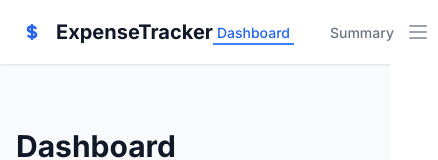
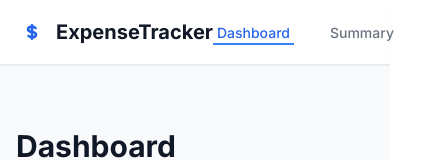
Before and after one commit to kaydee0502/expense-tracker, a Next.js app: page / in a window 390 px wide. Shown: the top 160 px of the page, 438 px wide, since content can reach past the window. Built offline with nearby package versions, Linux system fonts and the light colour scheme; no server answers.

Commit message:
feat: Remove mobile menu button from header
The mobile menu button was removed from the header as it was not functional and not part of the current design. This simplifies the header and removes unnecessary UI elements.

```diff
--- a/app/components/Header.tsx
+++ b/app/components/Header.tsx
@@ -43,20 +43,6 @@ export default function Header() {
               </Link>
             ))}
           </nav>
-
-          {/* Mobile menu button (optional) */}
-          <div className="md:hidden">
-            <button
-              type="button"
-              className="bg-white inline-flex items-center justify-center p-2 rounded-md text-gray-400 hover:text-gray-500 hover:bg-gray-100 focus:outline-none focus:ring-2 focus:ring-inset focus:ring-blue-500"
-              aria-expanded="false"
-            >
-              <span className="sr-only">Open main menu</span>
-              <svg className="h-6 w-6" fill="none" stroke="currentColor" viewBox="0 0 24 24">
-                <path strokeLinecap="round" strokeLinejoin="round" strokeWidth={2} d="M4 6h16M4 12h16M4 18h16" />
-              </svg>
-            </button>
-          </div>
         </div>
       </div>
     </header>
```
